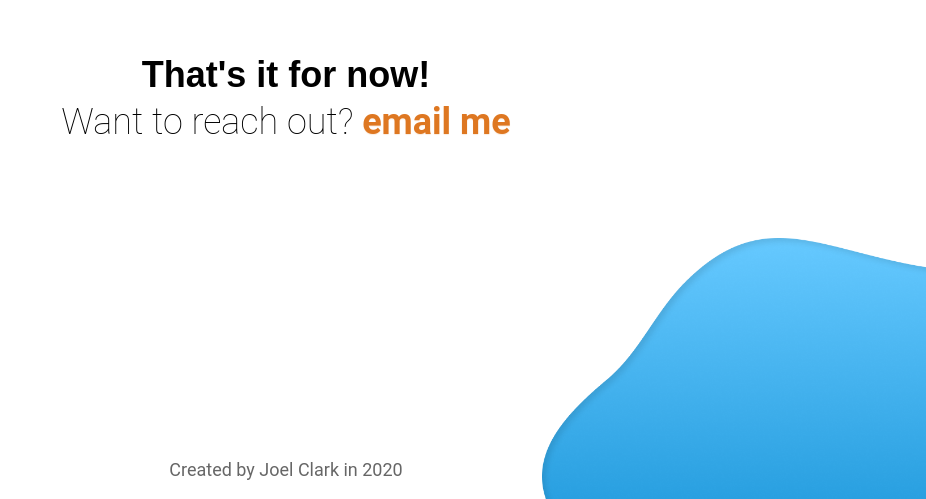
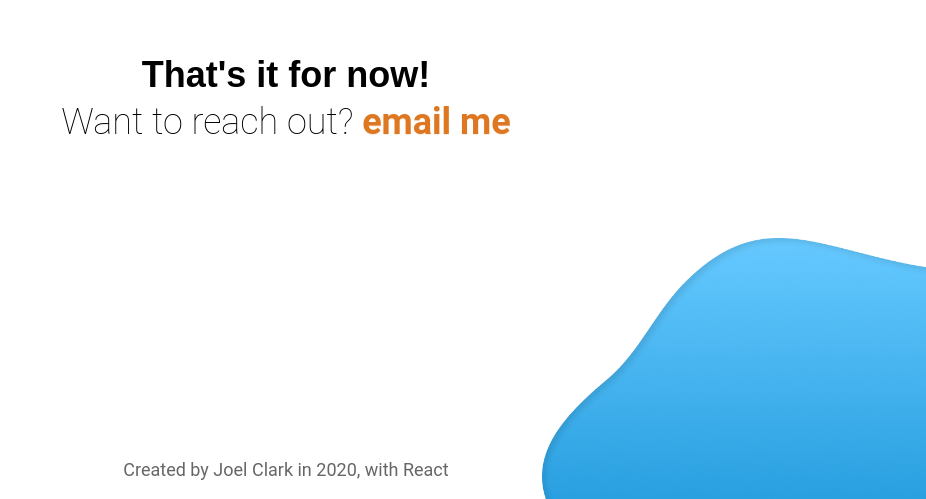
Before and after one commit to joelhenryclark123/folio, a Gatsby site: page / in a window 1280 px wide. Shown: the part 1961-2460 px from the top of the page, without its empty margins (354-1280 px from the left). Built offline with nearby package versions, Linux system fonts and the light colour scheme; Gatsby itself is replaced by a stand-in of ours.

Commit message:
Updated footer

```diff
--- a/src/components/Footer/Footer.js
+++ b/src/components/Footer/Footer.js
@@ -5,7 +5,7 @@ import './Footer.css'
 
 const Footer = () => (
   <div className="Footer">
-      <p>Created by Joel Clark in 2020</p>
+      <p>Created by Joel Clark in 2020, with React</p>
   </div>
 )
 
```
